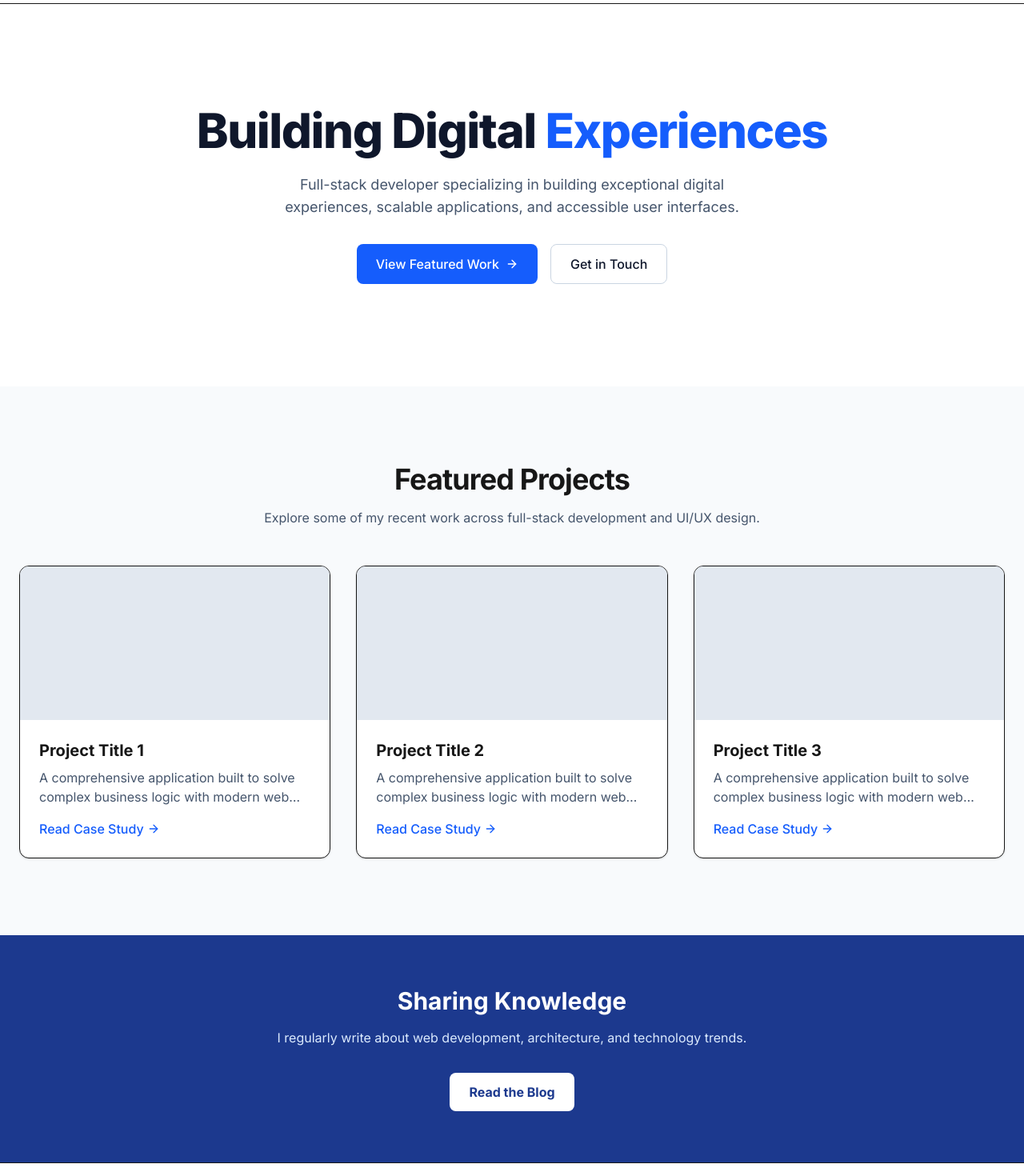
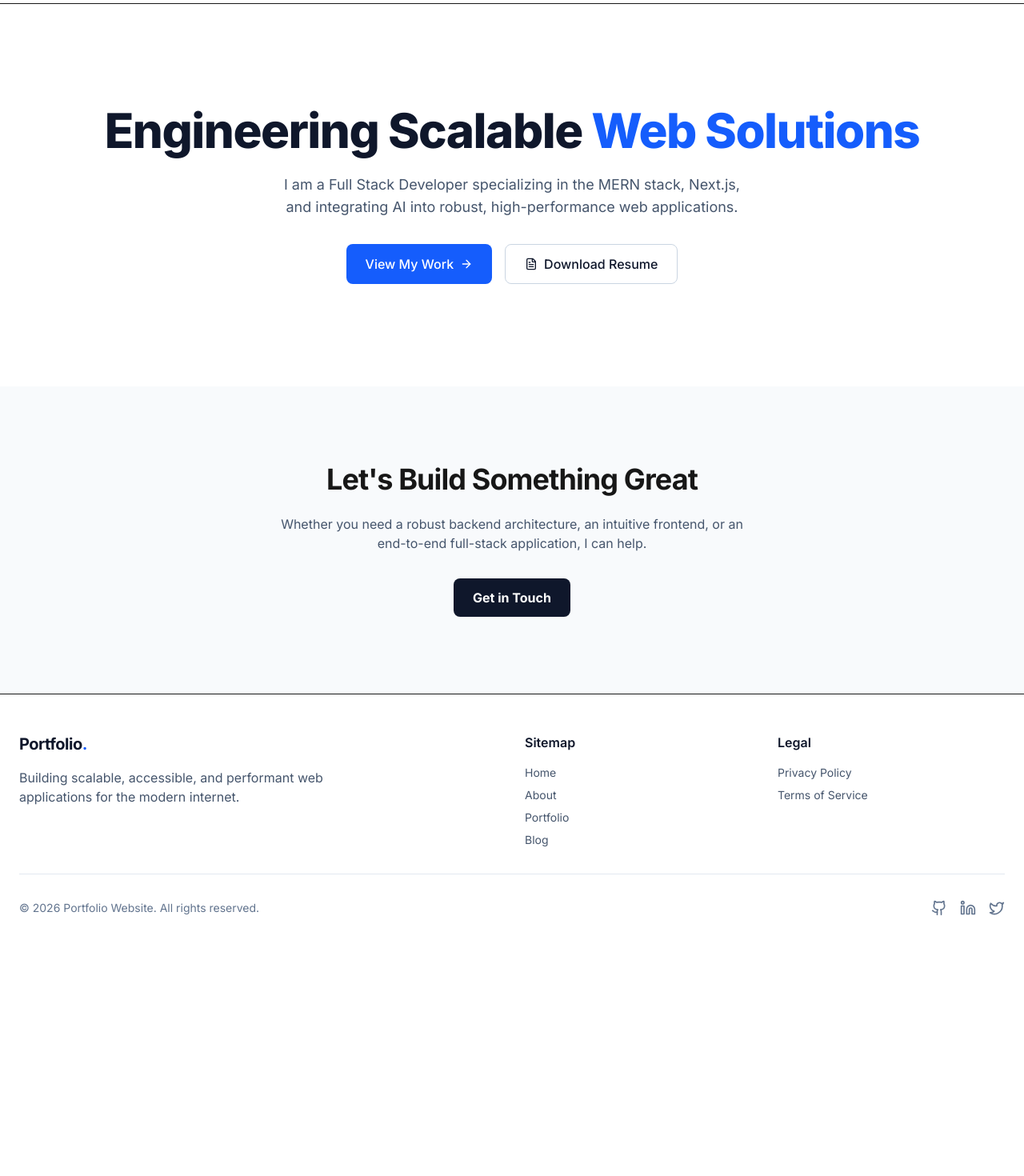
Before and after one commit to Rajput654/portfolio-web, a Next.js app: page / in a window 1280 px wide. Shown: the part 60-1530 px from the top of the page at 80% size. After the commit the page ends 1253 px from the top, so only its background shows below. Built offline with nearby package versions, Linux system fonts and the light colour scheme.

Commit message:
Updated the hero section text and added resume button

```diff
--- a/app/about/page.tsx
+++ b/app/about/page.tsx
@@ -1,8 +1,32 @@
 export default function About() {
   return (
-    <div className="container mx-auto py-24 px-4">
-      <h1 className="text-4xl font-bold mb-6">About Me</h1>
-      <p>This is where your bio, skills, and experience will go.</p>
+    <div className="container mx-auto py-24 px-4 min-h-screen">
+      <div className="max-w-3xl mx-auto">
+        <h1 className="text-4xl md:text-5xl font-bold mb-8 text-slate-900">About Me</h1>
+
+        <div className="prose prose-lg text-slate-600">
+          <p className="mb-6">
+            Hello! I am Sanskar Rajput, a dedicated Full Stack Developer with a strong academic foundation from the <strong>Indian Institute of Information Technology (IIIT), Lucknow</strong>. I specialize in building end-to-end web applications that are robust, scalable, and user-centric.
+          </p>
+
+          <h2 className="text-2xl font-bold text-slate-900 mt-10 mb-4">Experience & Expertise</h2>
+          <p className="mb-6">
+            My technical journey is driven by a passion for solving complex architectural challenges. I work extensively with the <strong>MERN stack (MongoDB, Express, React, Node.js)</strong> and modern frameworks like <strong>Next.js</strong>.
+          </p>
+          <p className="mb-6">
+            Beyond personal projects, I have honed my skills professionally through freelance opportunities with platforms like <strong>Mindrift</strong> and <strong>Braintrust AIR</strong>, delivering high-quality code in fast-paced environments.
+          </p>
+
+          <h2 className="text-2xl font-bold text-slate-900 mt-10 mb-4">Core Technologies</h2>
+          <div className="flex flex-wrap gap-2 mt-4">
+            {["JavaScript / TypeScript", "Next.js", "React.js", "Node.js", "MongoDB", "Express", "Tailwind CSS", "Python", "Git & GitHub"].map((tech) => (
+              <span key={tech} className="px-3 py-1.5 bg-slate-100 text-slate-800 rounded-md text-sm font-medium border border-slate-200">
+                {tech}
+              </span>
+            ))}
+          </div>
+        </div>
+      </div>
     </div>
   );
 }
--- a/app/admin/page.tsx
+++ b/app/admin/page.tsx
@@ -1,59 +1,84 @@
-import { addProject } from "@/lib/actions";
+import { addProject, deleteProject } from "@/lib/actions";
+import Project from "@/lib/models/Project";
+import { connectToDatabase } from "@/lib/mongodb";
 
-export default function AdminPage() {
+export const dynamic = "force-dynamic";
+
+export default async function AdminPage() {
+  await connectToDatabase();
+  const projects = await Project.find({}).sort({ createdAt: -1 });
+
   return (
     <div className="min-h-screen bg-slate-50 py-24 px-4">
-      <div className="container mx-auto max-w-2xl">
-        <h1 className="text-3xl font-bold mb-8 text-slate-900">Add New Project</h1>
+      <div className="container mx-auto max-w-4xl grid grid-cols-1 lg:grid-cols-2 gap-12">
 
-        {/* The 'action' attribute connects directly to our backend function */}
-        <form action={addProject} className="space-y-6 bg-white p-8 rounded-xl shadow-sm border border-slate-200">
-
-          <div>
-            <label htmlFor="title" className="block text-sm font-medium text-slate-700 mb-1">Project Title</label>
-            <input type="text" id="title" name="title" required className="w-full px-4 py-2 border rounded-lg focus:ring-2 focus:ring-blue-500 outline-none transition-shadow" />
-          </div>
-
-          <div>
-            <label htmlFor="slug" className="block text-sm font-medium text-slate-700 mb-1">URL Slug (e.g., social-media-bot)</label>
-            <input type="text" id="slug" name="slug" required className="w-full px-4 py-2 border rounded-lg focus:ring-2 focus:ring-blue-500 outline-none transition-shadow" />
-          </div>
-
-          <div>
-            <label htmlFor="shortDescription" className="block text-sm font-medium text-slate-700 mb-1">Short Description (For the grid card)</label>
-            <input type="text" id="shortDescription" name="shortDescription" required className="w-full px-4 py-2 border rounded-lg focus:ring-2 focus:ring-blue-500 outline-none transition-shadow" />
-          </div>
-
-          <div>
-            <label htmlFor="fullDetails" className="block text-sm font-medium text-slate-700 mb-1">Full Details (For the dedicated project page)</label>
-            <textarea id="fullDetails" name="fullDetails" rows={5} required className="w-full px-4 py-2 border rounded-lg focus:ring-2 focus:ring-blue-500 outline-none transition-shadow"></textarea>
-          </div>
-
-          <div>
-            <label htmlFor="technologies" className="block text-sm font-medium text-slate-700 mb-1">Technologies (Comma separated)</label>
-            <input type="text" id="technologies" name="technologies" required placeholder="Python, Next.js, Groq API" className="w-full px-4 py-2 border rounded-lg focus:ring-2 focus:ring-blue-500 outline-none transition-shadow" />
-          </div>
-
-          <div>
-            <label htmlFor="imageUrl" className="block text-sm font-medium text-slate-700 mb-1">Cover Image URL</label>
-            <input type="url" id="imageUrl" name="imageUrl" required placeholder="https://..." className="w-full px-4 py-2 border rounded-lg focus:ring-2 focus:ring-blue-500 outline-none transition-shadow" />
-          </div>
-
-          <div className="grid grid-cols-1 md:grid-cols-2 gap-4">
+        {/* ADD PROJECT FORM */}
+        <div>
+          <h1 className="text-3xl font-bold mb-8 text-slate-900">Add New Project</h1>
+          <form action={addProject} className="space-y-4 bg-white p-6 rounded-xl shadow-sm border border-slate-200">
             <div>
-              <label htmlFor="liveUrl" className="block text-sm font-medium text-slate-700 mb-1">Live Demo URL (Optional)</label>
-              <input type="url" id="liveUrl" name="liveUrl" placeholder="https://..." className="w-full px-4 py-2 border rounded-lg focus:ring-2 focus:ring-blue-500 outline-none transition-shadow" />
+              <label className="block text-sm font-medium text-red-600 mb-1">Admin Password *</label>
+              <input type="password" name="secret" required className="w-full px-4 py-2 border border-red-300 rounded-lg focus:ring-2 focus:ring-red-500 outline-none" />
             </div>
             <div>
-              <label htmlFor="githubUrl" className="block text-sm font-medium text-slate-700 mb-1">GitHub URL (Optional)</label>
-              <input type="url" id="githubUrl" name="githubUrl" placeholder="https://github.com/..." className="w-full px-4 py-2 border rounded-lg focus:ring-2 focus:ring-blue-500 outline-none transition-shadow" />
+              <label className="block text-sm font-medium text-slate-700 mb-1">Project Title</label>
+              <input type="text" name="title" required className="w-full px-4 py-2 border rounded-lg focus:ring-2 focus:ring-blue-500 outline-none" />
             </div>
+            <div>
+              <label className="block text-sm font-medium text-slate-700 mb-1">URL Slug</label>
+              <input type="text" name="slug" required className="w-full px-4 py-2 border rounded-lg focus:ring-2 focus:ring-blue-500 outline-none" />
+            </div>
+            <div>
+              <label className="block text-sm font-medium text-slate-700 mb-1">Short Description</label>
+              <input type="text" name="shortDescription" required className="w-full px-4 py-2 border rounded-lg focus:ring-2 focus:ring-blue-500 outline-none" />
+            </div>
+            <div>
+              <label className="block text-sm font-medium text-slate-700 mb-1">Full Details</label>
+              <textarea name="fullDetails" rows={4} required className="w-full px-4 py-2 border rounded-lg focus:ring-2 focus:ring-blue-500 outline-none"></textarea>
+            </div>
+            <div>
+              <label className="block text-sm font-medium text-slate-700 mb-1">Technologies (Comma separated)</label>
+              <input type="text" name="technologies" required className="w-full px-4 py-2 border rounded-lg focus:ring-2 focus:ring-blue-500 outline-none" />
+            </div>
+            <div>
+              <label className="block text-sm font-medium text-slate-700 mb-1">Cover Image URL</label>
+              <input type="url" name="imageUrl" required className="w-full px-4 py-2 border rounded-lg focus:ring-2 focus:ring-blue-500 outline-none" />
+            </div>
+            <div className="grid grid-cols-2 gap-4">
+              <div>
+                <label className="block text-sm font-medium text-slate-700 mb-1">Live URL</label>
+                <input type="url" name="liveUrl" className="w-full px-4 py-2 border rounded-lg focus:ring-2 focus:ring-blue-500 outline-none" />
+              </div>
+              <div>
+                <label className="block text-sm font-medium text-slate-700 mb-1">GitHub URL</label>
+                <input type="url" name="githubUrl" className="w-full px-4 py-2 border rounded-lg focus:ring-2 focus:ring-blue-500 outline-none" />
+              </div>
+            </div>
+            <button type="submit" className="w-full bg-blue-600 text-white font-bold py-3 rounded-lg hover:bg-blue-700 transition-colors mt-4">Publish Project</button>
+          </form>
+        </div>
+
+        {/* DELETE PROJECT SECTION */}
+        <div>
+          <h2 className="text-3xl font-bold mb-8 text-slate-900">Manage Projects</h2>
+          <div className="space-y-4">
+            {projects.map((project) => (
+              <div key={project._id.toString()} className="bg-white p-4 rounded-xl shadow-sm border border-slate-200 flex flex-col sm:flex-row justify-between items-start sm:items-center gap-4">
+                <div>
+                  <h3 className="font-bold text-slate-900">{project.title}</h3>
+                  <p className="text-sm text-slate-500">/{project.slug}</p>
+                </div>
+                <form action={deleteProject} className="flex gap-2 w-full sm:w-auto">
+                  <input type="hidden" name="id" value={project._id.toString()} />
+                  <input type="password" name="secret" placeholder="Admin Pass" required className="w-32 px-3 py-1.5 border border-red-300 rounded-lg text-sm outline-none focus:ring-2 focus:ring-red-500" />
+                  <button type="submit" className="bg-red-600 text-white px-4 py-1.5 rounded-lg text-sm font-bold hover:bg-red-700 transition-colors">Delete</button>
+                </form>
+              </div>
+            ))}
+            {projects.length === 0 && <p className="text-slate-500">No projects to manage.</p>}
           </div>
+        </div>
 
-          <button type="submit" className="w-full bg-blue-600 text-white font-bold py-3 rounded-lg hover:bg-blue-700 transition-colors mt-4">
-            Publish Project
-          </button>
-        </form>
       </div>
     </div>
   );
--- a/app/contact/page.tsx
+++ b/app/contact/page.tsx
@@ -1,8 +1,29 @@
+import { Github, Linkedin, Mail } from "lucide-react";
+
 export default function Contact() {
   return (
-    <div className="container mx-auto py-24 px-4">
-      <h1 className="text-4xl font-bold mb-6">Contact Me</h1>
-      <p>This is where your contact form and social links will go.</p>
+    <div className="container mx-auto py-24 px-4 min-h-screen flex flex-col items-center justify-center">
+      <div className="max-w-2xl text-center">
+        <h1 className="text-4xl md:text-5xl font-bold mb-6 text-slate-900">Get In Touch</h1>
+        <p className="text-lg text-slate-600 mb-12">
+          I am currently open to new opportunities, freelance projects, and collaborations. Whether you have a question or just want to say hi, I will try my best to get back to you!
+        </p>
+
+        <div className="flex flex-col sm:flex-row items-center justify-center gap-6">
+          <a href="mailto:your-email@example.com" className="flex items-center justify-center px-8 py-4 bg-blue-600 text-white rounded-xl font-bold hover:bg-blue-700 transition-colors w-full sm:w-auto shadow-sm">
+            <Mail className="mr-3 h-5 w-5" /> Say Hello
+          </a>
+
+          <div className="flex gap-4">
+            <a href="https://github.com/Rajput654" target="_blank" rel="noopener noreferrer" className="p-4 bg-white border border-slate-200 rounded-xl text-slate-700 hover:text-blue-600 hover:border-blue-200 transition-all shadow-sm">
+              <Github className="h-6 w-6" />
+            </a>
+            <a href="https://linkedin.com/in/your-linkedin-id" target="_blank" rel="noopener noreferrer" className="p-4 bg-white border border-slate-200 rounded-xl text-slate-700 hover:text-blue-600 hover:border-blue-200 transition-all shadow-sm">
+              <Linkedin className="h-6 w-6" />
+            </a>
+          </div>
+        </div>
+      </div>
     </div>
   );
 }
--- a/app/layout.tsx
+++ b/app/layout.tsx
@@ -7,11 +7,10 @@ import Footer from "@/components/Footer";
 const inter = Inter({ subsets: ["latin"] });
 
 export const metadata: Metadata = {
-  title: "Professional Portfolio",
-  description: "Showcasing my projects, skills, and professional experience.",
-  keywords: ["Portfolio", "Full Stack Developer", "Web Development", "Projects"],
+  title: "Sanskar Rajput | Full Stack Developer",
+  description: "Full Stack Engineer specializing in Next.js, MERN stack, and AI-driven web applications.",
+  keywords: ["Sanskar Rajput", "Full Stack Developer", "Next.js", "MERN", "IIIT Lucknow"],
 };
-
 export default function RootLayout({
   children,
 }: Readonly<{
--- a/app/page.tsx
+++ b/app/page.tsx
@@ -1,72 +1,38 @@
 import Link from "next/link";
-import { ArrowRight, Code, Layout, Smartphone } from "lucide-react";
+import { ArrowRight, FileText } from "lucide-react";
 
 export default function Home() {
   return (
     <div className="flex flex-col w-full">
-      {/* HERO SECTION */}
       <section className="w-full py-24 lg:py-32 bg-white flex flex-col items-center justify-center text-center px-4">
         <h1 className="text-4xl md:text-6xl font-extrabold tracking-tight mb-6 text-slate-900">
-          Building Digital <span className="text-blue-600">Experiences</span>
+          Engineering Scalable <span className="text-blue-600">Web Solutions</span>
         </h1>
         <p className="max-w-[600px] text-lg text-slate-600 mb-8">
-          Full-stack developer specializing in building exceptional digital experiences, scalable applications, and accessible user interfaces.
+          I am a Full Stack Developer specializing in the MERN stack, Next.js, and integrating AI into robust, high-performance web applications.
         </p>
         <div className="flex flex-col sm:flex-row gap-4">
-          <Link
-            href="/portfolio"
-            className="inline-flex items-center justify-center px-6 py-3 rounded-lg bg-blue-600 text-white font-medium hover:bg-blue-700 transition-colors"
-          >
-            View Featured Work <ArrowRight className="ml-2 h-4 w-4" />
+          <Link href="/portfolio" className="inline-flex items-center justify-center px-6 py-3 rounded-lg bg-blue-600 text-white font-medium hover:bg-blue-700 transition-colors">
+            View My Work <ArrowRight className="ml-2 h-4 w-4" />
           </Link>
-          <Link
-            href="/contact"
-            className="inline-flex items-center justify-center px-6 py-3 rounded-lg border border-slate-300 bg-white text-slate-900 font-medium hover:bg-slate-50 transition-colors"
-          >
+          {/* Add a PDF named 'resume.pdf' to your 'public' folder for this to work */}
+          <a href="/resume.pdf" target="_blank" className="inline-flex items-center justify-center px-6 py-3 rounded-lg border border-slate-300 bg-white text-slate-900 font-medium hover:bg-slate-50 transition-colors">
+            <FileText className="mr-2 h-4 w-4" /> Download Resume
+          </a>
+        </div>
+      </section>
+
+      <section className="w-full py-16 lg:py-24 bg-slate-50">
+        <div className="container mx-auto px-4 md:px-6 text-center">
+          <h2 className="text-3xl font-bold tracking-tight sm:text-4xl mb-6">Let's Build Something Great</h2>
+          <p className="max-w-[600px] mx-auto text-slate-600 mb-8">
+            Whether you need a robust backend architecture, an intuitive frontend, or an end-to-end full-stack application, I can help.
+          </p>
+          <Link href="/contact" className="inline-flex items-center justify-center px-6 py-3 rounded-lg bg-slate-900 text-white font-bold hover:bg-slate-800 transition-colors">
             Get in Touch
           </Link>
         </div>
       </section>
-
-      {/* FEATURED WORK SECTION */}
-      <section className="w-full py-16 lg:py-24 bg-slate-50">
-        <div className="container mx-auto px-4 md:px-6">
-          <div className="flex flex-col items-center justify-center space-y-4 text-center mb-12">
-            <h2 className="text-3xl font-bold tracking-tight sm:text-4xl">Featured Projects</h2>
-            <p className="max-w-[900px] text-slate-600">Explore some of my recent work across full-stack development and UI/UX design.</p>
-          </div>
-
-          <div className="grid grid-cols-1 md:grid-cols-2 lg:grid-cols-3 gap-8">
-            {/* Mock Project Cards */}
-            {[1, 2, 3].map((item) => (
-              <div key={item} className="bg-white rounded-xl shadow-sm border overflow-hidden group hover:shadow-md transition-shadow">
-                <div className="h-48 bg-slate-200 w-full"></div> {/* Image placeholder */}
-                <div className="p-6">
-                  <h3 className="text-xl font-bold mb-2">Project Title {item}</h3>
-                  <p className="text-slate-600 mb-4 line-clamp-2">A comprehensive application built to solve complex business logic with modern web technologies.</p>
-                  <Link href={`/portfolio/project-${item}`} className="text-blue-600 font-medium hover:underline inline-flex items-center">
-                    Read Case Study <ArrowRight className="ml-1 h-4 w-4" />
-                  </Link>
-                </div>
-              </div>
-            ))}
-          </div>
-        </div>
-      </section>
-
-      {/* CTA / BLOG HIGHLIGHT SECTION */}
-      <section className="w-full py-16 bg-blue-900 text-white text-center px-4">
-        <h2 className="text-3xl font-bold mb-4">Sharing Knowledge</h2>
-        <p className="max-w-[600px] mx-auto text-blue-100 mb-8">
-          I regularly write about web development, architecture, and technology trends.
-        </p>
-        <Link
-          href="/blog"
-          className="inline-flex items-center justify-center px-6 py-3 rounded-lg bg-white text-blue-900 font-bold hover:bg-slate-100 transition-colors"
-        >
-          Read the Blog
-        </Link>
-      </section>
     </div>
   );
 }
--- a/lib/actions.ts
+++ b/lib/actions.ts
@@ -1,4 +1,3 @@
-// lib/actions.ts
 "use server";
 
 import { revalidatePath } from "next/cache";
@@ -6,11 +5,17 @@ import { redirect } from "next/navigation";
 import Project from "./models/Project";
 import { connectToDatabase } from "./mongodb";
 
+// Helper function to check password
+const verifyAuth = (secret: string | null) => {
+  if (!secret || secret !== process.env.ADMIN_PASS) {
+    throw new Error("Unauthorized: Incorrect Admin Password");
+  }
+};
+
 export async function addProject(formData: FormData) {
-  // 1. Connect to the database
+  verifyAuth(formData.get("secret") as string | null);
   await connectToDatabase();
 
-  // 2. Extract data from the form
   const title = formData.get("title") as string;
   const slug = formData.get("slug") as string;
   const shortDescription = formData.get("shortDescription") as string;
@@ -20,32 +25,30 @@ export async function addProject(formData: FormData) {
   const liveUrl = formData.get("liveUrl") as string;
   const githubUrl = formData.get("githubUrl") as string;
 
-  // 3. Convert the comma-separated technologies string into an array
-  const technologies = techString
-    .split(",")
-    .map((tech) => tech.trim())
-    .filter(Boolean);
+  const technologies = techString.split(",").map((tech) => tech.trim()).filter(Boolean);
 
   try {
-    // 4. Save the new project to MongoDB
-    await Project.create({
-      title,
-      slug,
-      shortDescription,
-      fullDetails,
-      technologies,
-      imageUrl,
-      liveUrl: liveUrl || undefined,
-      githubUrl: githubUrl || undefined,
-    });
+    await Project.create({ title, slug, shortDescription, fullDetails, technologies, imageUrl, liveUrl: liveUrl || undefined, githubUrl: githubUrl || undefined });
   } catch (error) {
-    console.error("Database Error:", error);
     throw new Error("Failed to create project. Ensure your URL slug is unique.");
   }
 
-  // 5. Clear the Next.js cache for the portfolio page so the new project shows instantly
   revalidatePath("/portfolio");
-
-  // 6. Redirect the user back to the portfolio to see their new project
   redirect("/portfolio");
 }
+
+export async function deleteProject(formData: FormData) {
+  verifyAuth(formData.get("secret") as string | null);
+  await connectToDatabase();
+
+  const projectId = formData.get("id") as string;
+
+  try {
+    await Project.findByIdAndDelete(projectId);
+  } catch (error) {
+    throw new Error("Failed to delete project.");
+  }
+
+  revalidatePath("/portfolio");
+  revalidatePath("/admin");
+}
```
